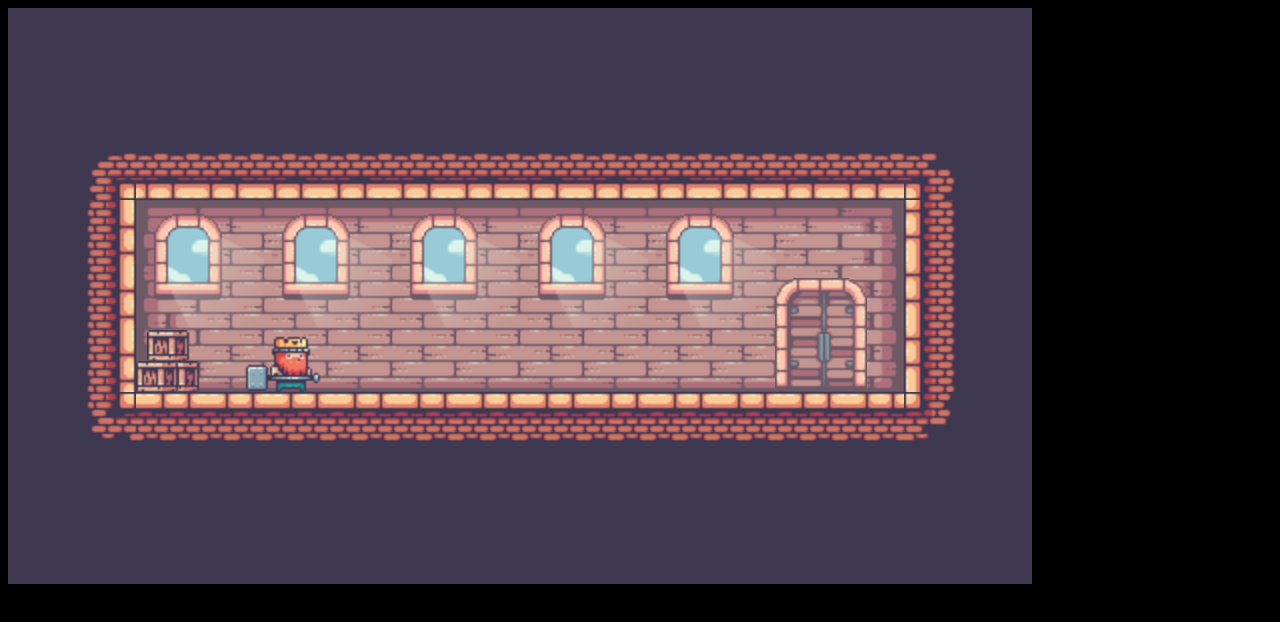
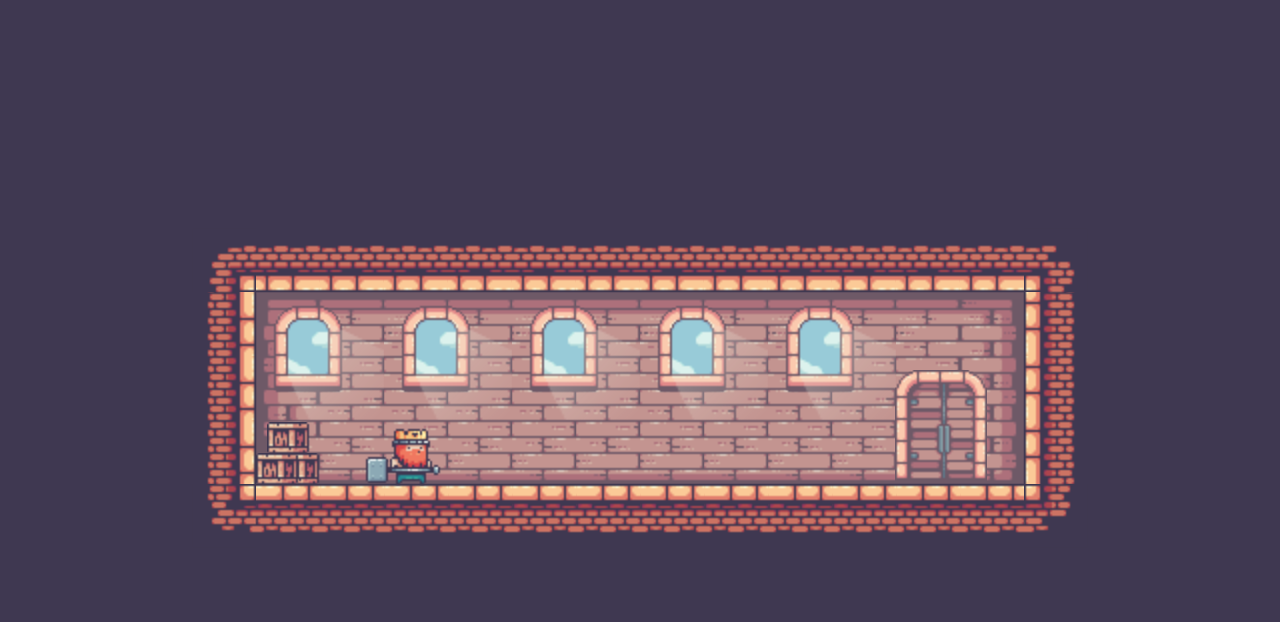
Before and after one commit to getill/JS-Platformer, a plain HTML site: page index.html in a window 1280 px wide. Drawn offline with nearby package versions, Linux system fonts and the light colour scheme.

Commit message:
📝 code documented + canvas is now centered !

```diff
--- a/JS/eventListeners.js
+++ b/JS/eventListeners.js
@@ -1,7 +1,9 @@
 window.addEventListener("keydown", (event) => {
   if (player.preventInput) return;
+
+  // We listen to every letters pressed then we play some stuff
   switch (event.key) {
-    // Jump
+    // Jump / Enter door
     case "z":
       for (let i = 0; i < doors.length; i++) {
         const door = doors[i];
@@ -38,6 +40,7 @@ window.addEventListener("keydown", (event) => {
   }
 });
 
+// Stop sprite when the keys are not pressed anymore
 window.addEventListener("keyup", (event) => {
   switch (event.key) {
     // Stop Moving left
--- a/index.html
+++ b/index.html
@@ -7,7 +7,9 @@
   <link rel="stylesheet" href="style.css">
 </head>
 <body>
-  <canvas></canvas>
+  <div class="container">
+    <canvas></canvas>
+  </div>
 
   <script src="https://cdnjs.cloudflare.com/ajax/libs/gsap/3.12.2/gsap.min.js" integrity="sha512-16esztaSRplJROstbIIdwX3N97V1+pZvV33ABoG1H2OyTttBxEGkTsoIVsiP1iaTtM8b3+hu2kB6pQ4Clr5yug==" crossorigin="anonymous" referrerpolicy="no-referrer"></script>
   <script src="/JS/utils.js"></script>
--- a/index.js
+++ b/index.js
@@ -49,6 +49,7 @@ const player = new Player({
           onComplete: () => {
             level++;
 
+            // Return to level one after the last level
             if (level === 4) level = 1;
             levels[level].init();
             player.switchSprite("idleRight"); // Put the right sprite after entering doors
@@ -63,6 +64,7 @@ const player = new Player({
   },
 });
 
+// ------------------------------------- LEVELS -------------------------------------
 let level = 1;
 let levels = {
   1: {
@@ -199,7 +201,7 @@ function animate() {
 
   c.save();
   c.globalAlpha = overlay.opacity;
-  c.fillStyle = "black";
+  c.fillStyle = "rgb(63, 56, 81)";
   c.fillRect(0, 0, canvas.width, canvas.height);
   c.restore();
 }
--- a/style.css
+++ b/style.css
@@ -1,3 +1,10 @@
 body {
-  background: black;
+  background: rgb(63, 56, 81);
 }
+
+.container {
+  height: 95vh;
+  display: flex;
+  align-items: center;
+  justify-content: center;
+}
```
Also changed, not shown: JS/classes/Player.js (+0 -9 lines).
